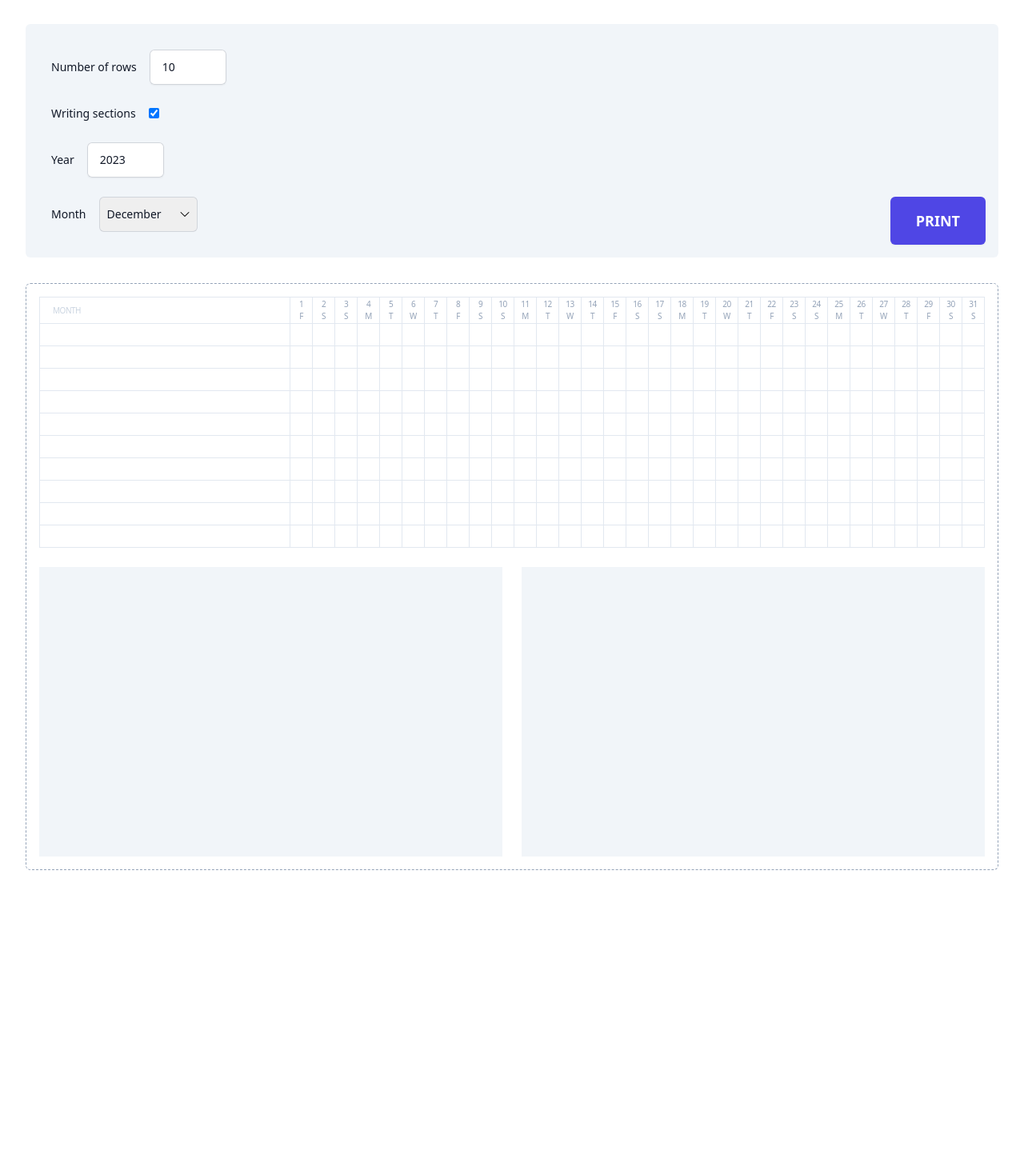
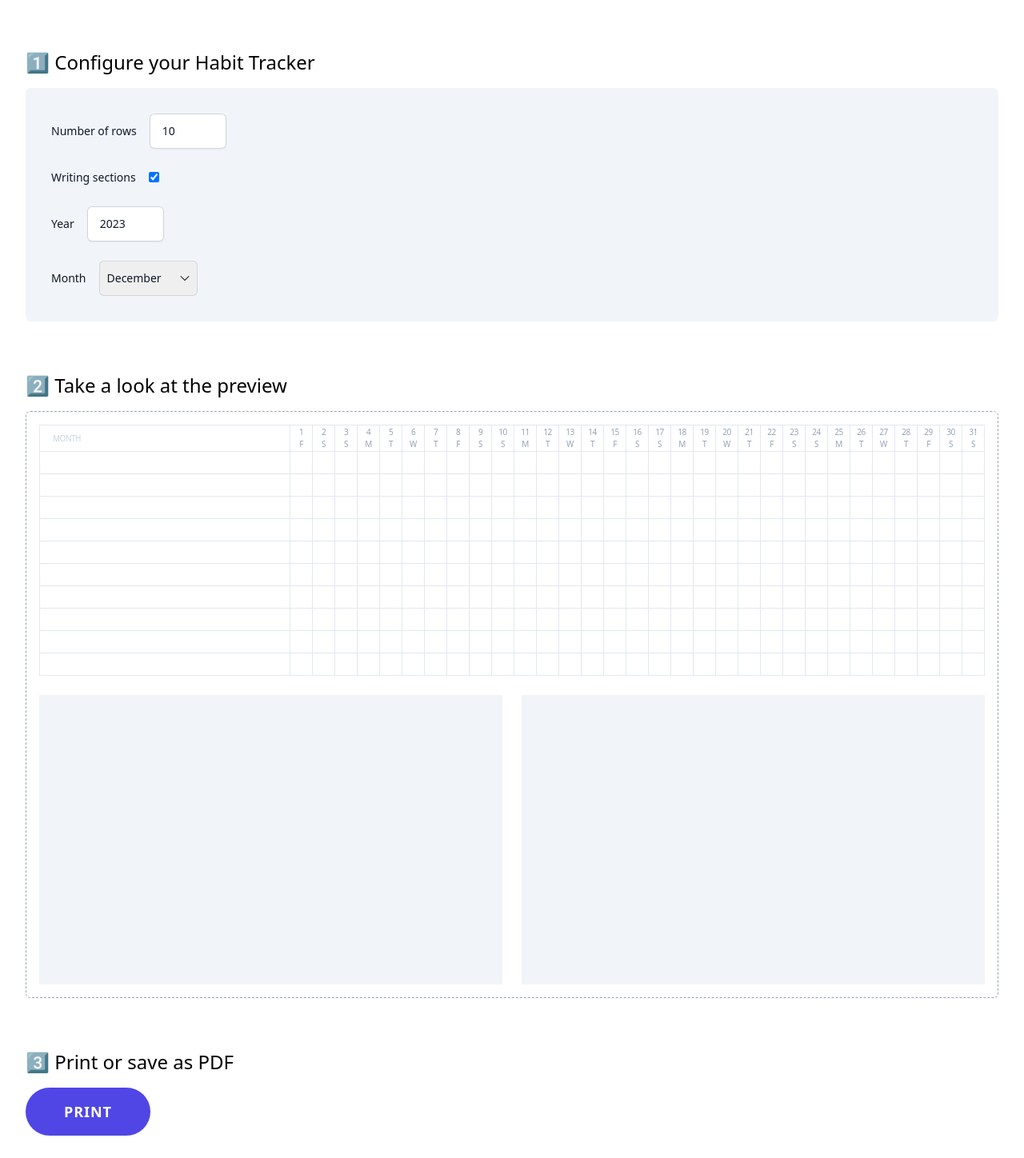
Before and after one commit to makaroni4/habit-tracker, a React (Vite) app: page / in a window 1280 px wide. Shown: the part 82-1530 px from the top of the page at 80% size. Before the commit the page ends 1202 px from the top, so only its background shows below. Built offline with nearby package versions, Linux system fonts and the light colour scheme.

Commit message:
Arranged layout as 3 steps

```diff
--- a/src/App.tsx
+++ b/src/App.tsx
@@ -5,13 +5,25 @@
 function App() {
   return (
     <div className="screen:container p-8 print:p-0">
-      <Navbar className="mb-8" />
+      <Navbar className="screen:mb-16" />
 
-      <Settings className="mb-8" />
+      <h2 className="text-2xl mb-4 print:hidden">1️⃣ Configure your Habit Tracker</h2>
 
-      <div className="screen:p-4 screen:border-[1px] border-dashed border-slate-400 rounded-md">
+      <Settings className="screen:mb-16" />
+
+      <h2 className="text-2xl mb-4 print:hidden">2️⃣ Take a look at the preview</h2>
+
+      <div className="screen:mb-16 screen:p-4 screen:border-[1px] border-dashed border-slate-400 rounded-md">
         <HabitTracker />
       </div>
+
+      <h2 className="text-2xl screen:mb-4 print:hidden">3️⃣ Print or save as PDF</h2>
+
+      <button
+        onClick={() => { print()} }
+        className="rounded-full bg-indigo-600 px-12 py-4 text-lg font-semibold text-white shadow-sm tracking-wider hover:bg-indigo-500 focus-visible:outline focus-visible:outline-2 focus-visible:outline-offset-2 focus-visible:outline-indigo-6500 print:hidden">
+        PRINT
+      </button>
     </div>
   )
 }
--- a/src/components/Settings.tsx
+++ b/src/components/Settings.tsx
@@ -19,7 +19,7 @@
   }
 
   return (
-    <div className={`relative bg-slate-100 rounded-md p-8 print:hidden ${className}`}>
+    <div className={`bg-slate-100 rounded-md p-8 print:hidden ${className}`}>
       <div className="flex items-center mb-6">
         <label htmlFor="email" className="block text-sm font-medium leading-6 text-gray-900 mr-4">
           Number of rows
@@ -90,13 +90,6 @@
             className="absolute w-4 h-4 top-1/2 -translate-y-1/2 right-2"/>
         </div>
       </div>
-
-      <button
-        onClick={() => { print()} }
-        className="absolute right-4 bottom-4
-          rounded-md bg-indigo-600 px-8 py-4 text-lg font-semibold text-white shadow-sm hover:bg-indigo-500 focus-visible:outline focus-visible:outline-2 focus-visible:outline-offset-2 focus-visible:outline-indigo-6500">
-        PRINT
-      </button>
     </div>
   )
 }
```
